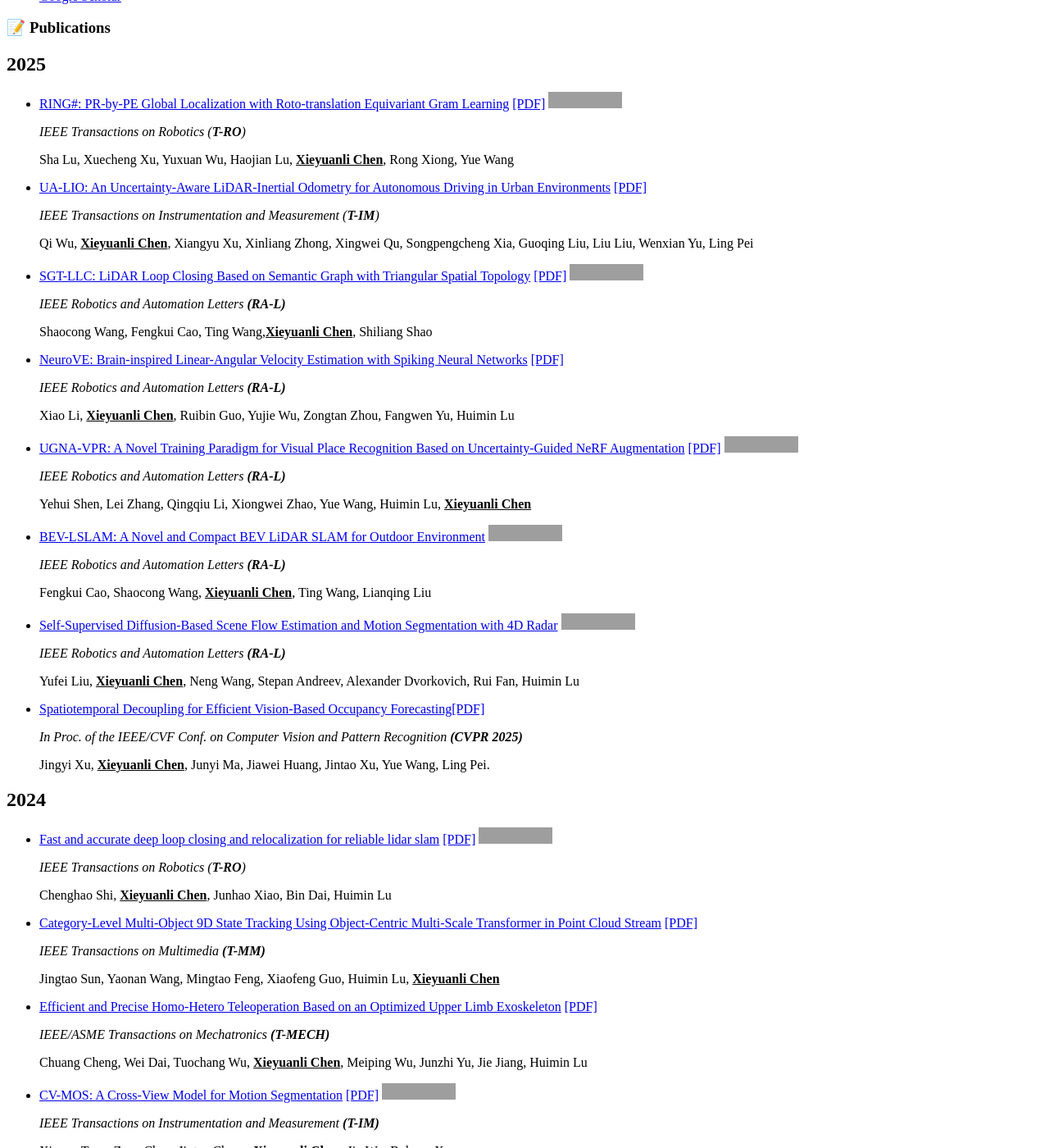
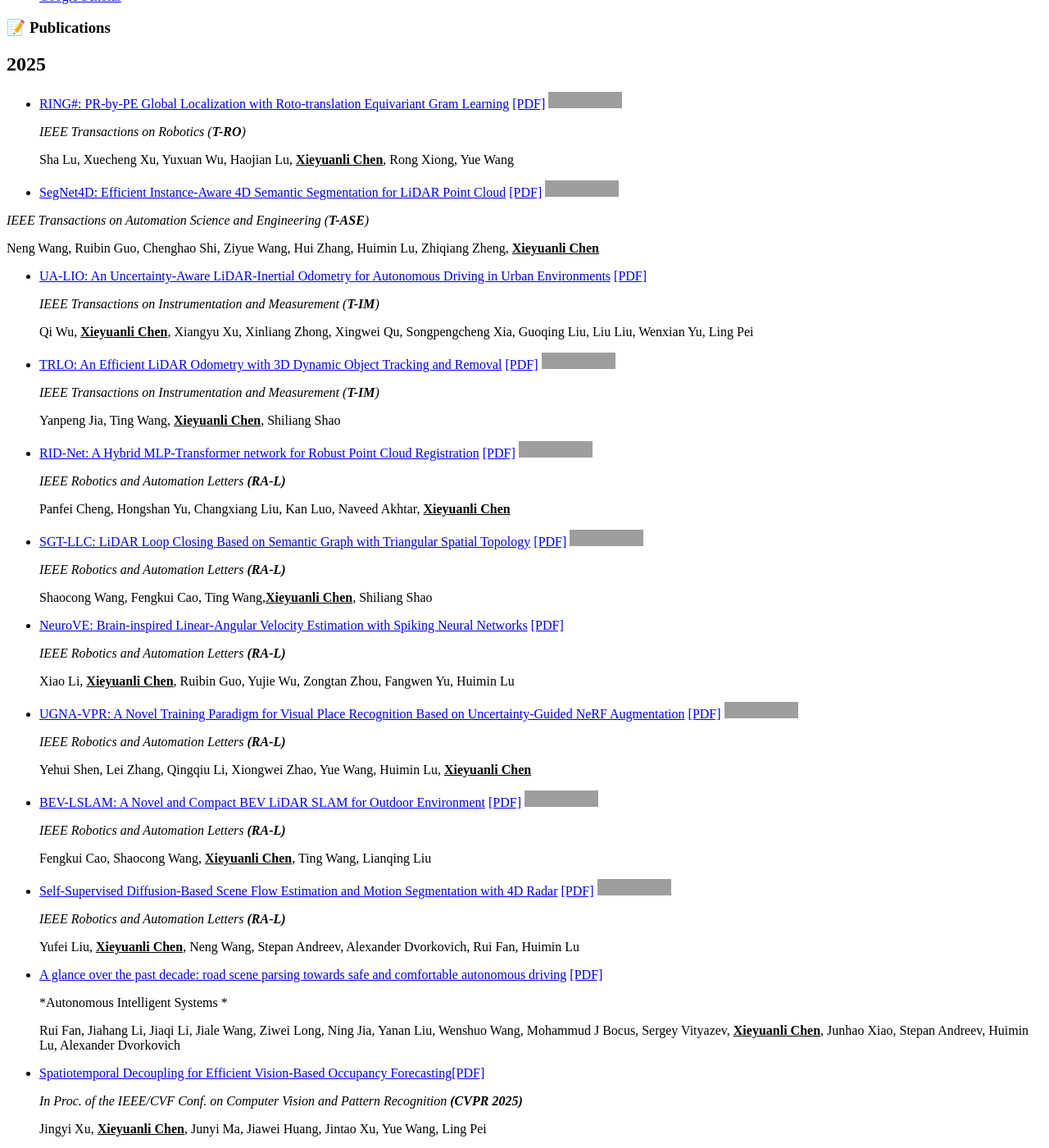
Before and after one commit to shenyehui/Shen-Yehui.github.io, a Jekyll site: the page built from _pages/includes/pub.md, in a window 1280 px wide and 1400 px high, scrolled down 451 px. Shown: the whole window at 82% size. Built offline with Jekyll 4.4.1, drawn with Linux system fonts in a browser that asks for light colours; our own code applies the rules of GitHub Pages for plain Markdown files; some of the changed text lies outside the part shown; grey boxes are pictures that could not be loaded.

Commit message:
Update pub.md

```diff
--- a/_pages/includes/pub.md
+++ b/_pages/includes/pub.md
@@ -8,11 +8,29 @@
 
   Sha Lu, Xuecheng Xu, Yuxuan Wu, Haojian Lu, **<u>Xieyuanli Chen</u>**, Rong Xiong, Yue Wang
 
+ - [SegNet4D: Efficient Instance-Aware 4D Semantic Segmentation for LiDAR Point Cloud](https://ieeexplore.ieee.org/abstract/document/10993479/) [[PDF]](https://ieeexplore.ieee.org/abstract/document/10993479/)  [![](https://img.shields.io/github/stars/nubot-nudt/SegNet4D?style=social&label=Code+Stars)](https://github.com/nubot-nudt/SegNet4D)
+
+  *IEEE Transactions on Automation Science and Engineering (**T-ASE**)*
+
+  Neng Wang, Ruibin Guo, Chenghao Shi, Ziyue Wang, Hui Zhang, Huimin Lu, Zhiqiang Zheng, **<u>Xieyuanli Chen</u>**
+
 - [UA-LIO: An Uncertainty-Aware LiDAR-Inertial Odometry for Autonomous Driving in Urban Environments](https://ieeexplore.ieee.org/abstract/document/10898027) [[PDF]](https://ieeexplore.ieee.org/abstract/document/10898027)
 
   *IEEE Transactions on Instrumentation and Measurement (**T-IM**)*
 
   Qi Wu, **<u>Xieyuanli Chen</u>**, Xiangyu Xu, Xinliang Zhong, Xingwei Qu, Songpengcheng Xia, Guoqing Liu, Liu Liu, Wenxian Yu, Ling Pei
+
+- [TRLO: An Efficient LiDAR Odometry with 3D Dynamic Object Tracking and Removal](https://ieeexplore.ieee.org/abstract/document/10981980/) [[PDF]](https://arxiv.org/pdf/2410.13240)  [![](https://img.shields.io/github/stars/Yaepiii/TRLO?style=social&label=Code+Stars)](https://github.com/Yaepiii/TRLO)
+
+  *IEEE Transactions on Instrumentation and Measurement (**T-IM**)*
+
+  Yanpeng Jia, Ting Wang, **<u>Xieyuanli Chen</u>**, Shiliang Shao
+
+ - [RID-Net: A Hybrid MLP-Transformer network for Robust Point Cloud Registration](https://ieeexplore.ieee.org/document/10910198) [[PDF]](https://ieeexplore.ieee.org/document/10910198)  [![](https://img.shields.io/github/stars/PANFEI-CHENG/RID-Net?style=social&label=Code+Stars)](https://github.com/PANFEI-CHENG/RID-Net)
+
+   *IEEE Robotics and Automation Letters **(RA-L)***
+
+   Panfei Cheng, Hongshan Yu, Changxiang Liu, Kan Luo, Naveed Akhtar, **<u>Xieyuanli Chen</u>**
 
  - [SGT-LLC: LiDAR Loop Closing Based on Semantic Graph with Triangular Spatial Topology](https://ieeexplore.ieee.org/abstract/document/10891171) [[PDF]](https://ieeexplore.ieee.org/abstract/document/10891171)  [![](https://img.shields.io/github/stars/ROBOT-WSC/SGT-LLC?style=social&label=Code+Stars)](https://github.com/ROBOT-WSC/SGT-LLC)
 
@@ -32,23 +50,35 @@
 
    Yehui Shen, Lei Zhang, Qingqiu Li, Xiongwei Zhao, Yue Wang, Huimin Lu, **<u>Xieyuanli Chen</u>**
 
-- [BEV-LSLAM: A Novel and Compact BEV LiDAR SLAM for Outdoor Environment](https://ieeexplore.ieee.org/document/10845798) [![](https://img.shields.io/github/stars/ROBOT-WSC/BEV-LSLAM?style=social&label=Code+Stars)](https://github.com/ROBOT-WSC/BEV-LSLAM)
+- [BEV-LSLAM: A Novel and Compact BEV LiDAR SLAM for Outdoor Environment](https://ieeexplore.ieee.org/document/10845798) [[PDF]](https://ieeexplore.ieee.org/document/10845798) [![](https://img.shields.io/github/stars/ROBOT-WSC/BEV-LSLAM?style=social&label=Code+Stars)](https://github.com/ROBOT-WSC/BEV-LSLAM)
 
   *IEEE Robotics and Automation Letters **(RA-L)***
 
    Fengkui Cao, Shaocong Wang, **<u>Xieyuanli Chen</u>**, Ting Wang, Lianqing Liu
 
-- [Self-Supervised Diffusion-Based Scene Flow Estimation and Motion Segmentation with 4D Radar](https://) [![](https://img.shields.io/github/stars/nubot-nudt/RadarSFEMOS?style=social&label=Code+Stars)](https://github.com/nubot-nudt/RadarSFEMOS)
+- [Self-Supervised Diffusion-Based Scene Flow Estimation and Motion Segmentation with 4D Radar](https://ieeexplore.ieee.org/document/10974572) [[PDF]](https://ieeexplore.ieee.org/document/10974572) [![](https://img.shields.io/github/stars/nubot-nudt/RadarSFEMOS?style=social&label=Code+Stars)](https://github.com/nubot-nudt/RadarSFEMOS)
 
   *IEEE Robotics and Automation Letters **(RA-L)***
 
    Yufei Liu, **<u>Xieyuanli Chen</u>**, Neng Wang, Stepan Andreev, Alexander Dvorkovich, Rui Fan, Huimin Lu
 
+- [A glance over the past decade: road scene parsing towards safe and comfortable autonomous driving](https://link.springer.com/article/10.1007/s43684-025-00096-y)  [[PDF]](https://link.springer.com/content/pdf/10.1007/s43684-025-00096-y.pdf)
+
+  *Autonomous Intelligent Systems *
+
+   Rui Fan, Jiahang Li, Jiaqi Li, Jiale Wang, Ziwei Long, Ning Jia, Yanan Liu, Wenshuo Wang, Mohammud J Bocus, Sergey Vityazev,  **<u>Xieyuanli Chen</u>**, Junhao Xiao, Stepan Andreev, Huimin Lu, Alexander Dvorkovich
+
 - [Spatiotemporal Decoupling for Efficient Vision-Based Occupancy Forecasting](https://)[[PDF]](https://arxiv.org/pdf/2411.14169)
 
   *In Proc. of the IEEE/CVF Conf. on Computer Vision and Pattern Recognition **(CVPR 2025)***
 
-  Jingyi Xu, **<u>Xieyuanli Chen</u>**, Junyi Ma, Jiawei Huang, Jintao Xu, Yue Wang, Ling Pei.
+  Jingyi Xu, **<u>Xieyuanli Chen</u>**, Junyi Ma, Jiawei Huang, Jintao Xu, Yue Wang, Ling Pei
+
+  - [EDENet: Echo Direction Encoding Network for Place Recognition Based on Ground Penetrating Radar](https://ojs.aaai.org/index.php/AAAI/article/view/33092)[[PDF]](https://ojs.aaai.org/index.php/AAAI/article/view/33092/35247)
+
+  *In Proc. of the Conference on Advancements of Artificial Intelligence **(AAAI 2025)***
+
+  Pengyu Zhang, **<u>Xieyuanli Chen</u>**, Yuwei Chen, Beizhen Bi, Zhuo Xu, Tian Jin, Xiaotao Huang, Liang Shen
 
 ##  2024
 - [Fast and accurate deep loop closing and relocalization for reliable lidar slam](https://ieeexplore.ieee.org/abstract/document/10494918/) [[PDF]](https://arxiv.org/pdf/2309.08086)  [![](https://img.shields.io/github/stars/nubot-nudt/LCR-Net?style=social&label=Code+Stars)](https://github.com/nubot-nudt/LCR-Net)
```
